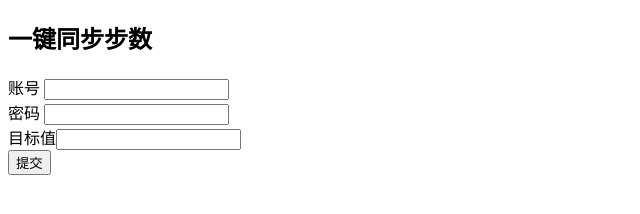
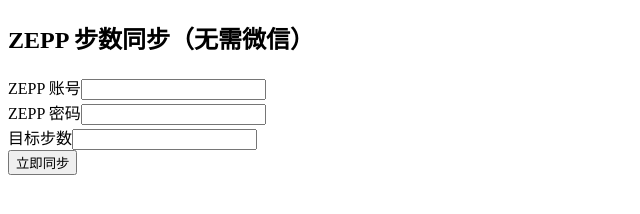
Before and after one commit to yifanzhang2567/stepmove, a plain HTML site: page index.html in a window 1280 px wide. Shown: the whole page, without its empty margins (0-640 px from the left). Drawn offline with Linux system fonts and the light colour scheme.

Commit message:
Update index.html

```diff
--- a/index.html
+++ b/index.html
@@ -2,15 +2,15 @@
 <html>
 <head>
   <meta charset="utf-8" />
-  <title>一键同步</title>
+  <title>ZEPP 步数同步</title>
 </head>
 <body>
-  <h2>一键同步步数</h2>
+  <h2>ZEPP 步数同步（无需微信）</h2>
   <form id="f">
-    账号  <input name="u" required /><br />
-    密码  <input name="p" type="password" required /><br />
-    目标值<input name="t" required /><br />
-    <button type="submit">提交</button>
+    ZEPP 账号<input name="user" required /><br />
+    ZEPP 密码<input name="pwd" type="password" required /><br />
+    目标步数<input name="step" type="number" required /><br />
+    <button type="submit">立即同步</button>
   </form>
 
   <script>
@@ -19,7 +19,7 @@
       const fd = new FormData(e.target);
       const res = await fetch('/api/sync', {
         method: 'POST',
-        body:   new URLSearchParams(fd),
+        body: new URLSearchParams(fd),
       });
       alert(await res.text());
     });
```
